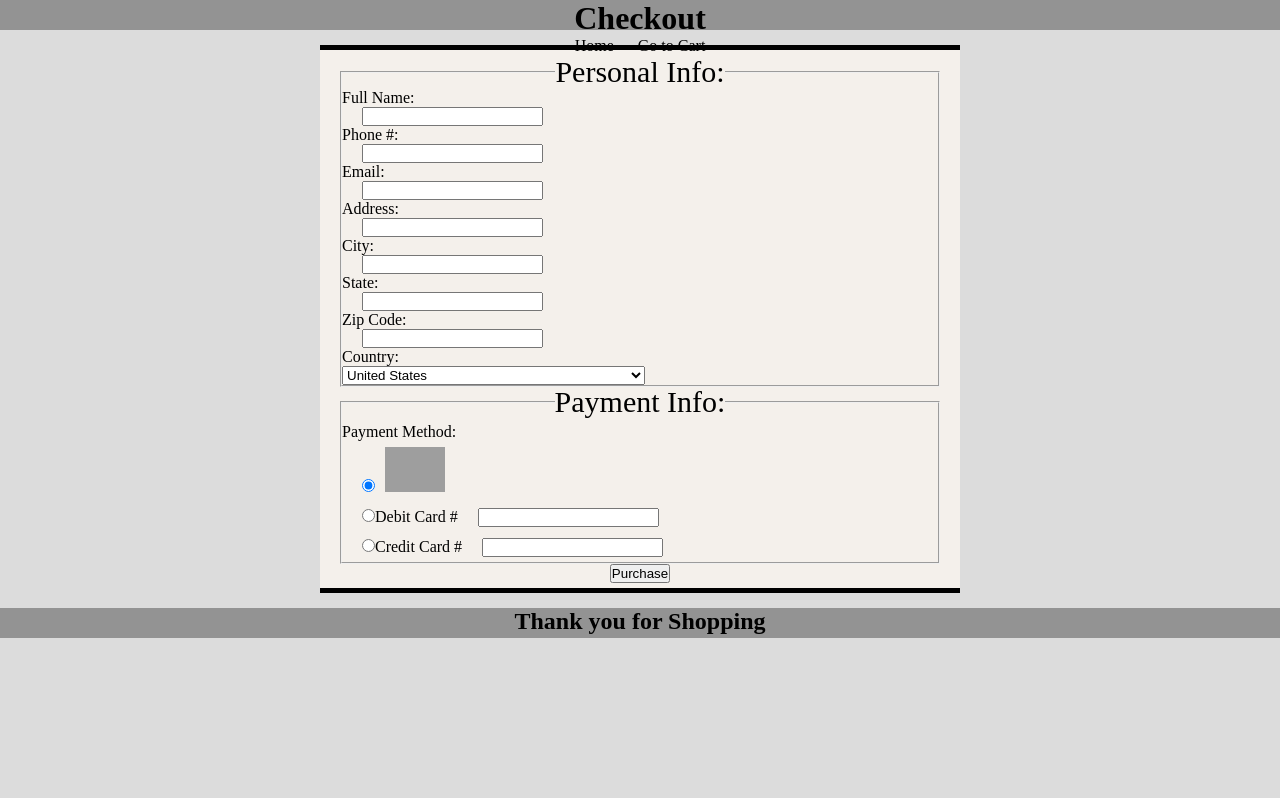
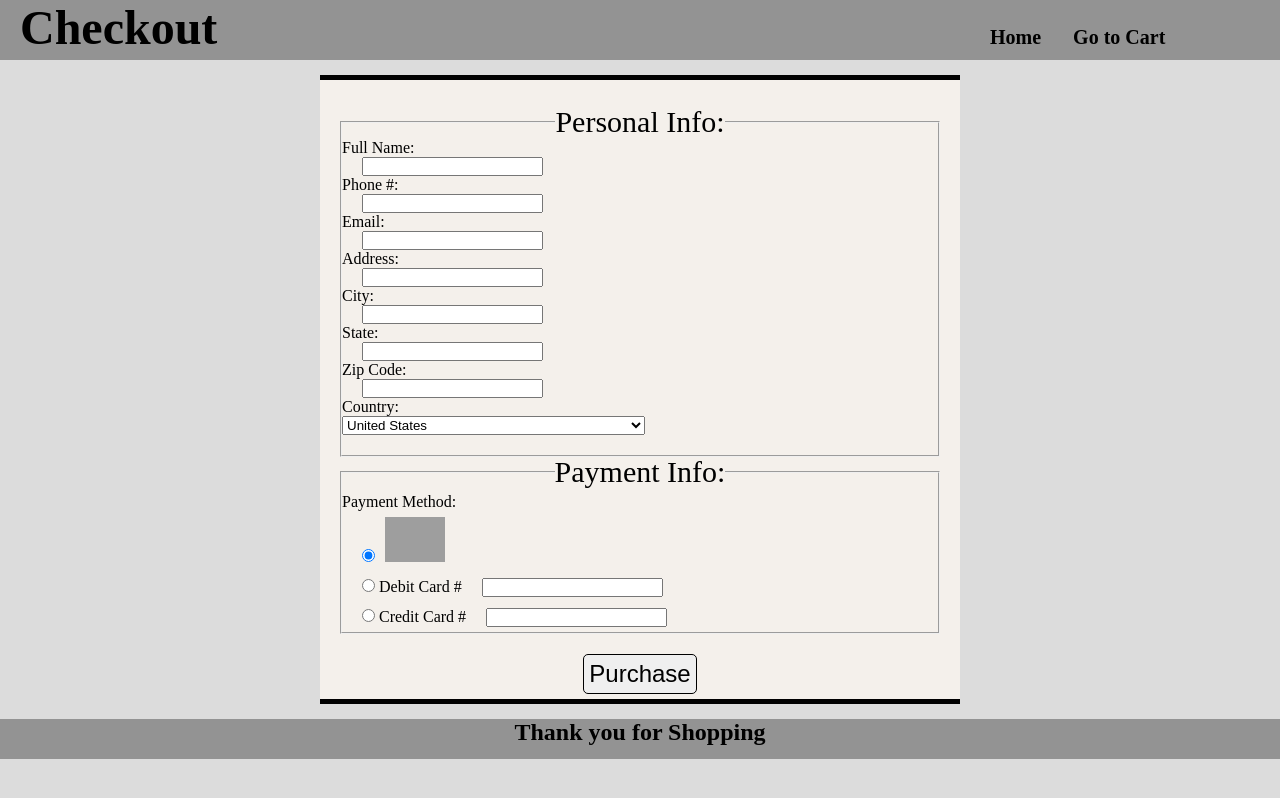
Before and after one commit to vdigregorio/group-project, a website: page checkout.html in a window 1280 px wide. Drawn offline with nearby package versions, Linux system fonts and the light colour scheme; grey boxes are pictures that could not be loaded.

Commit message:
checkout style

```diff
--- a/checkout.html
+++ b/checkout.html
@@ -9,13 +9,15 @@
     <link rel="stylesheet" href="css/style2.css">
 </head>
 
+
 <body>
     <header>
-        <h1>Checkout</h1>
-        <nav>
+        <h1>Checkout <span>
+           <nav>
             <a href="home.html">Home</a>
             <a href="checkout.html">Go to Cart</a>
         </nav>
+        </span></h1>
     </header>
     <div id="the-form">
         <form action="http://localhost:3000/showForm" method="post">
@@ -44,7 +46,7 @@
                 <input type="text" name="zip">
                 <br> Country:
                 <br>
-                <select name="select">
+                <select name="select" class="pop">
                     <option value="AF">Afghanistan</option>
                     <option value="AX">Åland Islands</option>
                     <option value="AL">Albania</option>
@@ -306,9 +308,9 @@
                         <input type="radio" name="payment" value="paypal" checked><span class="paypalimg"><a href="https://www.paypal.com/"><img src="http://www.xpressbet.com/files/landing/paypal_logo.png"></a></span>
                         <br>
                     </div>
-                    <input type="radio" name="payment" value="debit">Debit Card #<span><input type="text" name="zip"></span>
+                    <input type="radio" name="payment" value="debit">   Debit Card #<span><input type="text" name="zip"></span>
                     <br>
-                    <input type="radio" name="payment" value="Credit">Credit Card #<span><input type="text" name="zip"></span>
+                    <input type="radio" name="payment" value="Credit">   Credit Card #<span><input type="text" name="zip"></span>
                     <br>
                 </div>
             </fieldset>
--- a/css/style2.css
+++ b/css/style2.css
@@ -4,19 +4,18 @@
 }
 
 header {
-  text-align: center;
-  height: 30px;
+  font-size: 24px;
+  height: 60px;
   background-color: #939393;
 }
 footer {
  text-align: center;
-  height: 30px;
+  height: 40px;
   background-color: #939393;
   margin-bottom: 0;
 }
 body {
 background-color: #DCDCDC;
-  /*color: #back;*/
   margin: 0 auto;
   width: 100;
 }
@@ -32,6 +31,9 @@ legend {
   padding:5px 20px 5px 20px;
   border-top: 5px solid black;
   border-bottom: 5px solid black;
+}
+form{
+  margin-top:20px;
 }
 fieldset {
   text-align: left;
@@ -52,18 +54,31 @@ a {
   margin-right: 10px;
   margin-left: 10px;
 }
+
 a:hover {
-  color: red;
+  color:red ;
 }
-/*nav{
- margin: auto 0;
+nav{
+ margin: 0 auto;
  float: right;
  width: 300px;
  display: inline-block;
- padding-top: 10px;
 }
 nav a{
  text-decoration: none;
  font-size: 20px;
- margin: 10px;
-}*/
+ color: black;
+}
+h1 {
+  margin-left: 20px;
+}
+button{
+  padding: 5px;
+  margin-top:20px;
+  font-size: 24px;
+  border: 1px solid black;
+  border-radius: 5px;
+}
+.pop {
+  margin-bottom: 20px;
+}
```
